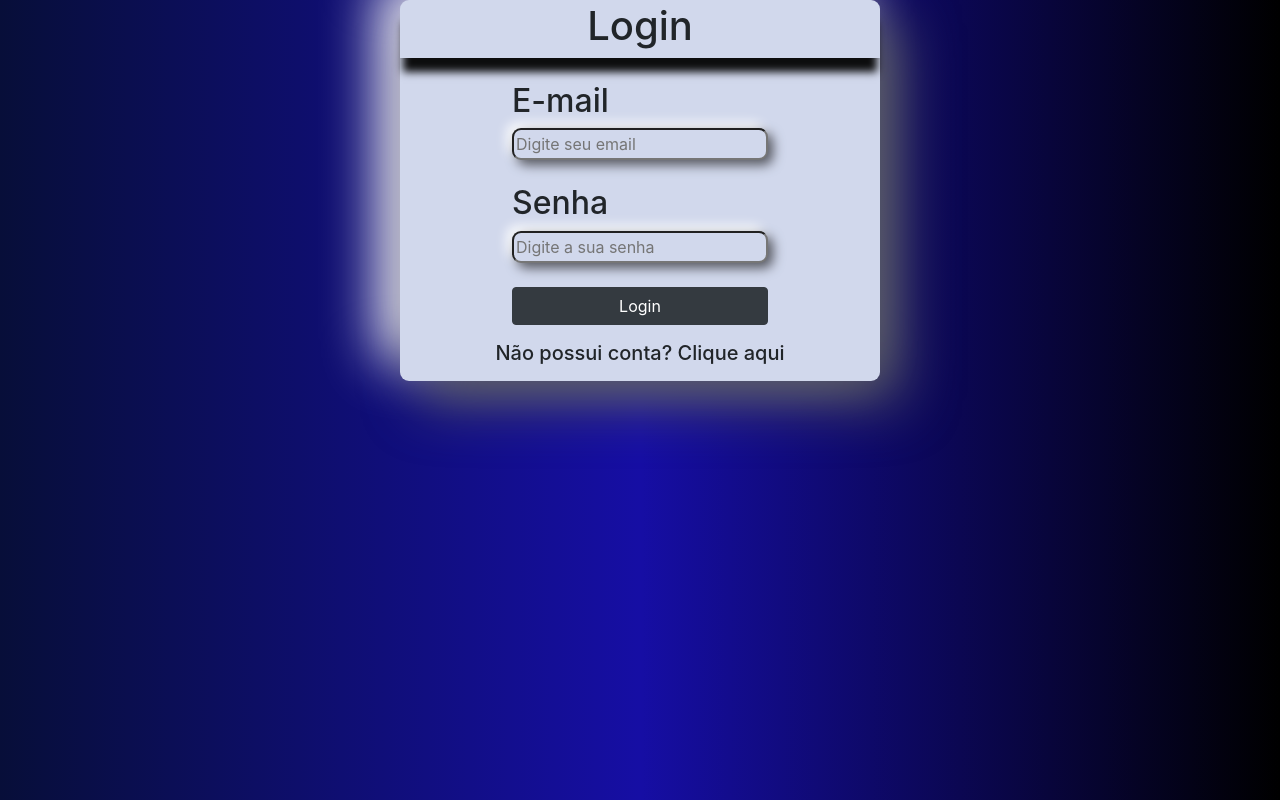
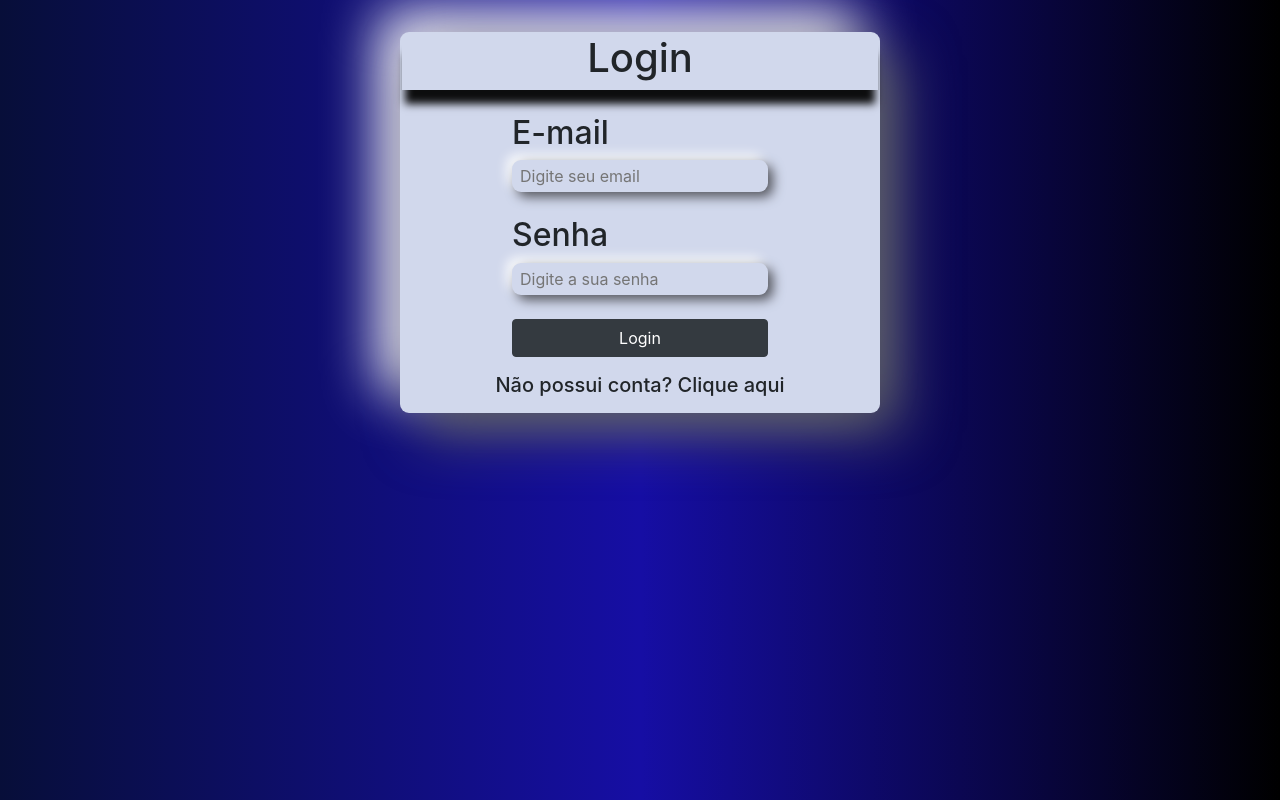
Before and after one commit to maxdevsr/vuejsHub, a Vue app in the folder vueHub/: page /login in a window 1280 px wide. Shown: the top 800 px of the page. Built offline with nearby package versions, Linux system fonts and the light colour scheme.

Commit message:
fix style2

```diff
--- a/vueHub/src/views/Login.vue
+++ b/vueHub/src/views/Login.vue
@@ -112,11 +112,12 @@ export default {
 
   -webkit-box-shadow: 0px 17px 8px -3px rgba(0, 0, 0, 0.94);
   box-shadow: 0px 17px 8px -3px rgba(0, 0, 0, 0.94);
-  width: 100%;
+  width: 99%;
   margin-top: 2px;
 }
 
 .login {
+  margin-top: 2rem;
   -webkit-border-radius: 9px;
   border-radius: 9px;
   background: #d1d8ec;
@@ -136,6 +137,10 @@ input {
   box-shadow: 5px 5px 12px #54565e, -5px -5px 12px #ffffff;
   width: 16rem;
   height: 2rem;
+  border: none;
+  outline: 0;
+
+  padding: 0.5rem;
 }
 
 .link {
--- a/vueHub/src/views/Register.vue
+++ b/vueHub/src/views/Register.vue
@@ -151,6 +151,7 @@ export default {
   margin-top: 2px;
 }
 .register {
+  margin-top: 2rem;
   -webkit-border-radius: 9px;
   border-radius: 9px;
   background: #d1d8ec;
@@ -170,6 +171,10 @@ input {
   box-shadow: 5px 5px 12px #54565e, -5px -5px 12px #ffffff;
   width: 16rem;
   height: 2rem;
+  padding: 0.5rem;
+
+  border: none;
+  outline: 0;
 }
 
 select {
```
